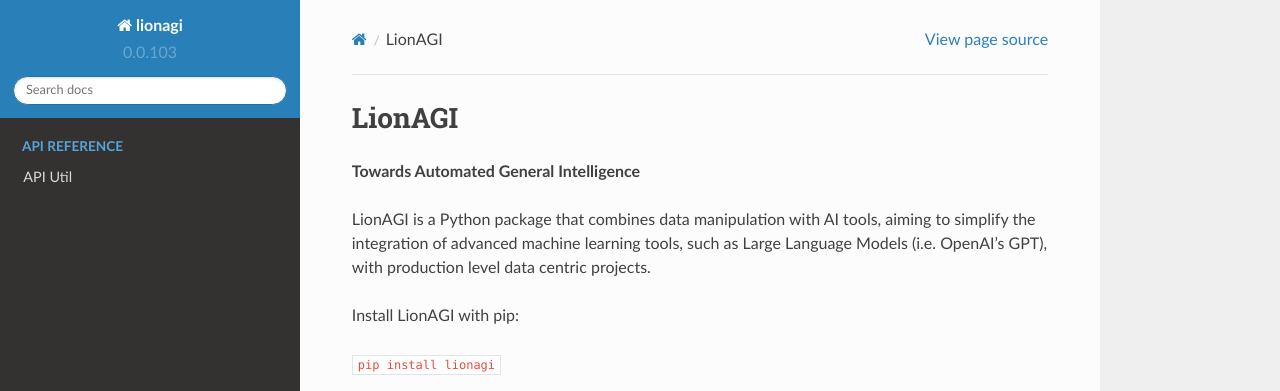
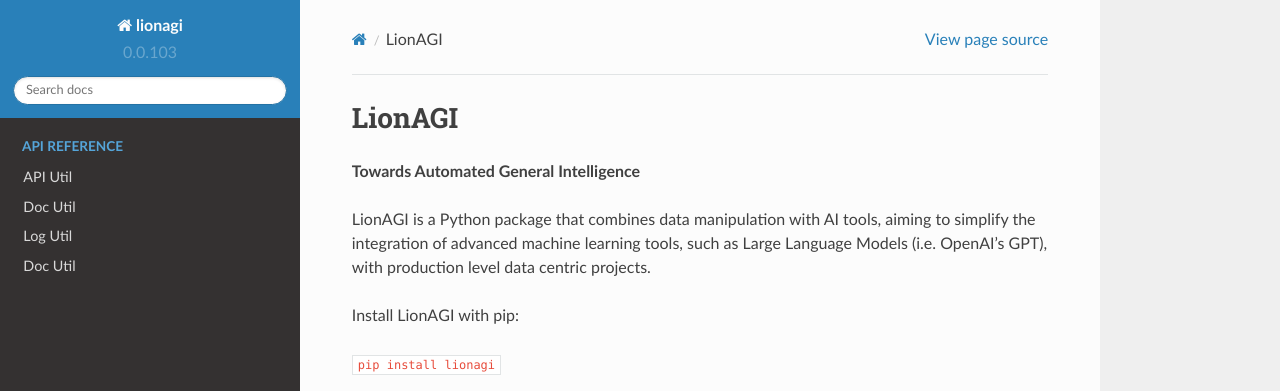
Before and after one commit to lion-agi/lionagi, a Sphinx documentation site: the page built from docs/index.rst, in a window 1280 px wide. Shown: the top 391 px of the page. Built offline with Sphinx 7.4.7 and the Read the Docs theme 2.0.0, drawn with Linux system fonts in a browser that asks for light colours.

Commit message:
Update index.rst

```diff
--- a/docs/index.rst
+++ b/docs/index.rst
@@ -87,3 +87,6 @@
   :hidden:
 
   API_reference/utils/api_util.rst
+  API_reference/utils/doc_util.rst
+  API_reference/utils/log_util.rst
+  API_reference/utils/sys_util.rst
```
